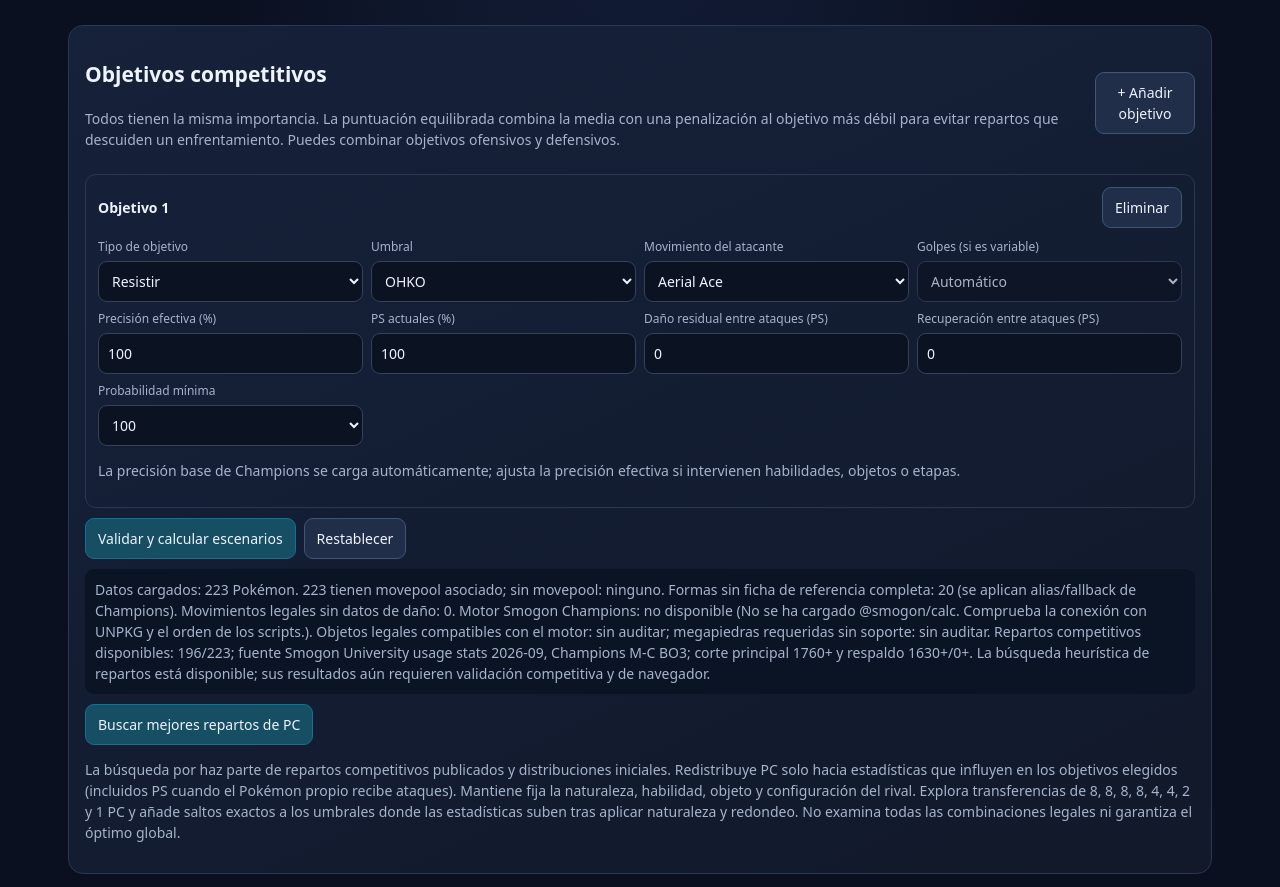
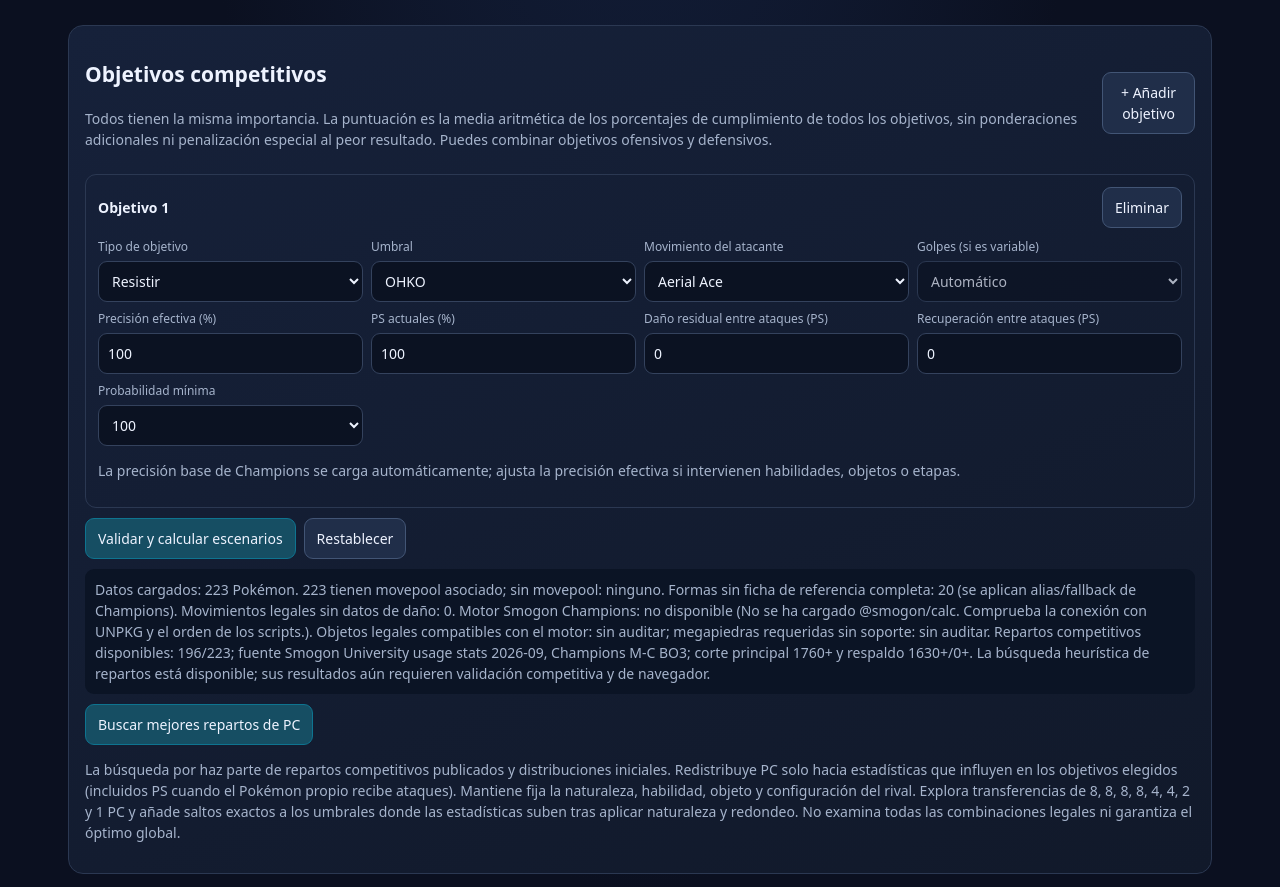
Before and after one commit to SpainLeague/torneo-0-mc, a website: page optimizador.html in a window 1280 px wide. Shown: the part 1070-1957 px from the top of the page. Drawn offline with Linux system fonts and the light colour scheme.

Commit message:
Clarify equal-weight optimizer scoring

```diff
--- a/optimizador.html
+++ b/optimizador.html
@@ -13,7 +13,7 @@
 <article class="panel"><h2>PC del Pokémon a optimizar</h2><p class="hint">Elige uno de los repartos competitivos publicados o introduce uno manualmente.</p><div class="field"><label for="ownPreset">Repartos más usados · Champions M-C BO3</label><select id="ownPreset"><option value="">Sin datos disponibles</option></select></div><div class="pc-row" id="ownPC"></div><div class="pc-total"><span id="ownTotal">Total: 0 / 66</span><span id="ownValidity"></span></div></article>
 <article class="panel"><h2>PC del rival</h2><p class="hint">Puedes aplicar un reparto competitivo como referencia para el rival.</p><div class="field"><label for="foePreset">Repartos más usados · Champions M-C BO3</label><select id="foePreset"><option value="">Sin datos disponibles</option></select></div><div class="pc-row" id="foePC"></div><div class="pc-total"><span id="foeTotal">Total: 0 / 66</span><span id="foeValidity"></span></div></article>
 </section>
-<section class="panel"><div class="target-head"><div><h2>Objetivos competitivos</h2><p class="hint">Todos tienen la misma importancia. La puntuación equilibrada combina la media con una penalización al objetivo más débil para evitar repartos que descuiden un enfrentamiento. Puedes combinar objetivos ofensivos y defensivos.</p></div><button id="addTarget" type="button">+ Añadir objetivo</button></div><div id="targets"></div><div class="actions"><button class="primary" id="prepare" type="button">Validar y calcular escenarios</button><button id="reset" type="button">Restablecer</button></div><div id="status" class="status" aria-live="polite">Selecciona los Pokémon y configura los objetivos.</div>
+<section class="panel"><div class="target-head"><div><h2>Objetivos competitivos</h2><p class="hint">Todos tienen la misma importancia. La puntuación es la media aritmética de los porcentajes de cumplimiento de todos los objetivos, sin ponderaciones adicionales ni penalización especial al peor resultado. Puedes combinar objetivos ofensivos y defensivos.</p></div><button id="addTarget" type="button">+ Añadir objetivo</button></div><div id="targets"></div><div class="actions"><button class="primary" id="prepare" type="button">Validar y calcular escenarios</button><button id="reset" type="button">Restablecer</button></div><div id="status" class="status" aria-live="polite">Selecciona los Pokémon y configura los objetivos.</div>
 <div class="actions" style="margin-top:10px"><button class="primary" id="searchBest" type="button">Buscar mejores repartos de PC</button><button id="cancelSearch" type="button" class="hidden">Detener búsqueda</button></div>
 <p class="hint">La búsqueda por haz parte de repartos competitivos publicados y distribuciones iniciales. Redistribuye PC solo hacia estadísticas que influyen en los objetivos elegidos (incluidos PS cuando el Pokémon propio recibe ataques). Mantiene fija la naturaleza, habilidad, objeto y configuración del rival. Explora transferencias de 8, 8, 8, 8, 4, 4, 2 y 1 PC y añade saltos exactos a los umbrales donde las estadísticas suben tras aplicar naturaleza y redondeo. No examina todas las combinaciones legales ni garantiza el óptimo global.</p>
 <div id="searchResults" class="search-results" aria-live="polite"></div></section>
```
